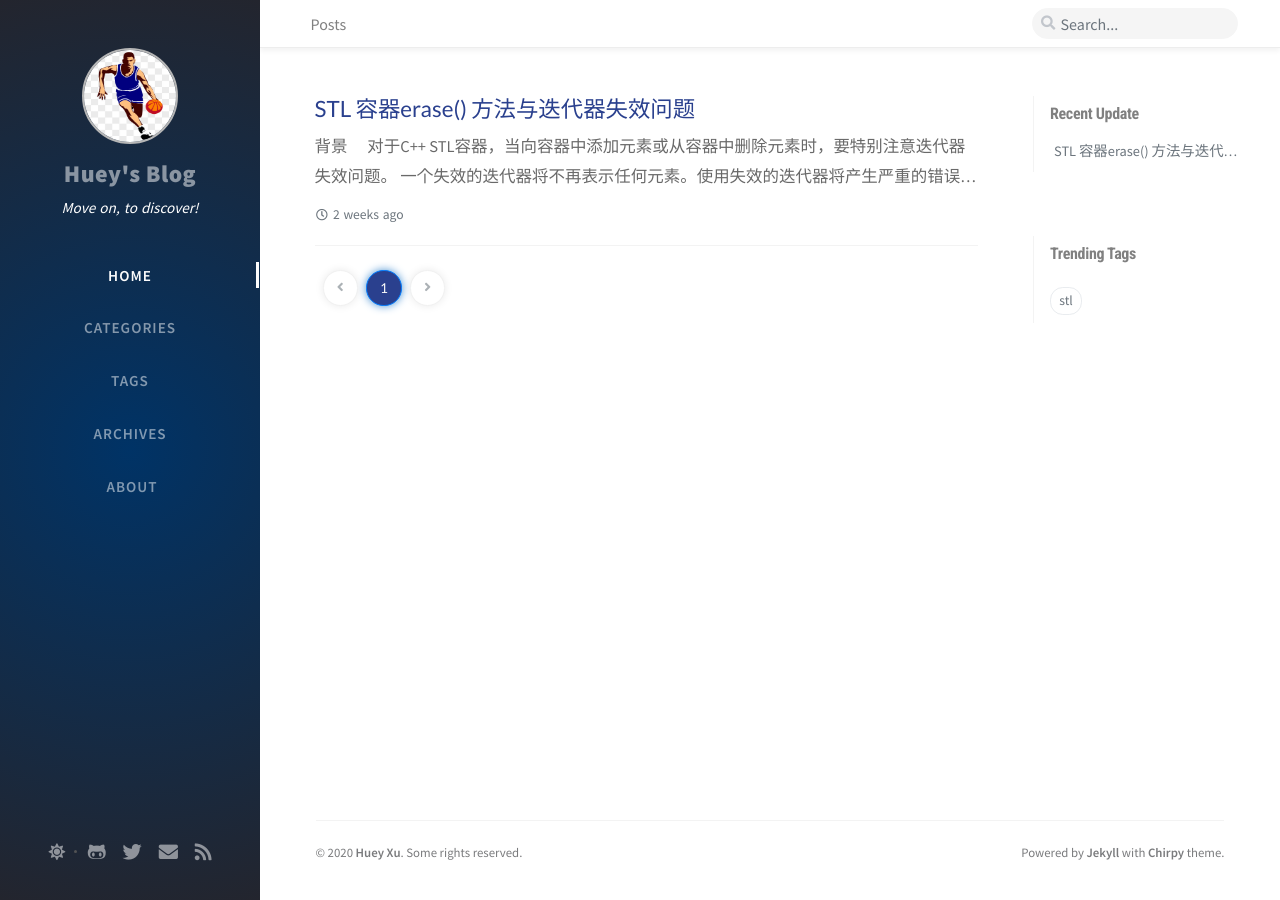
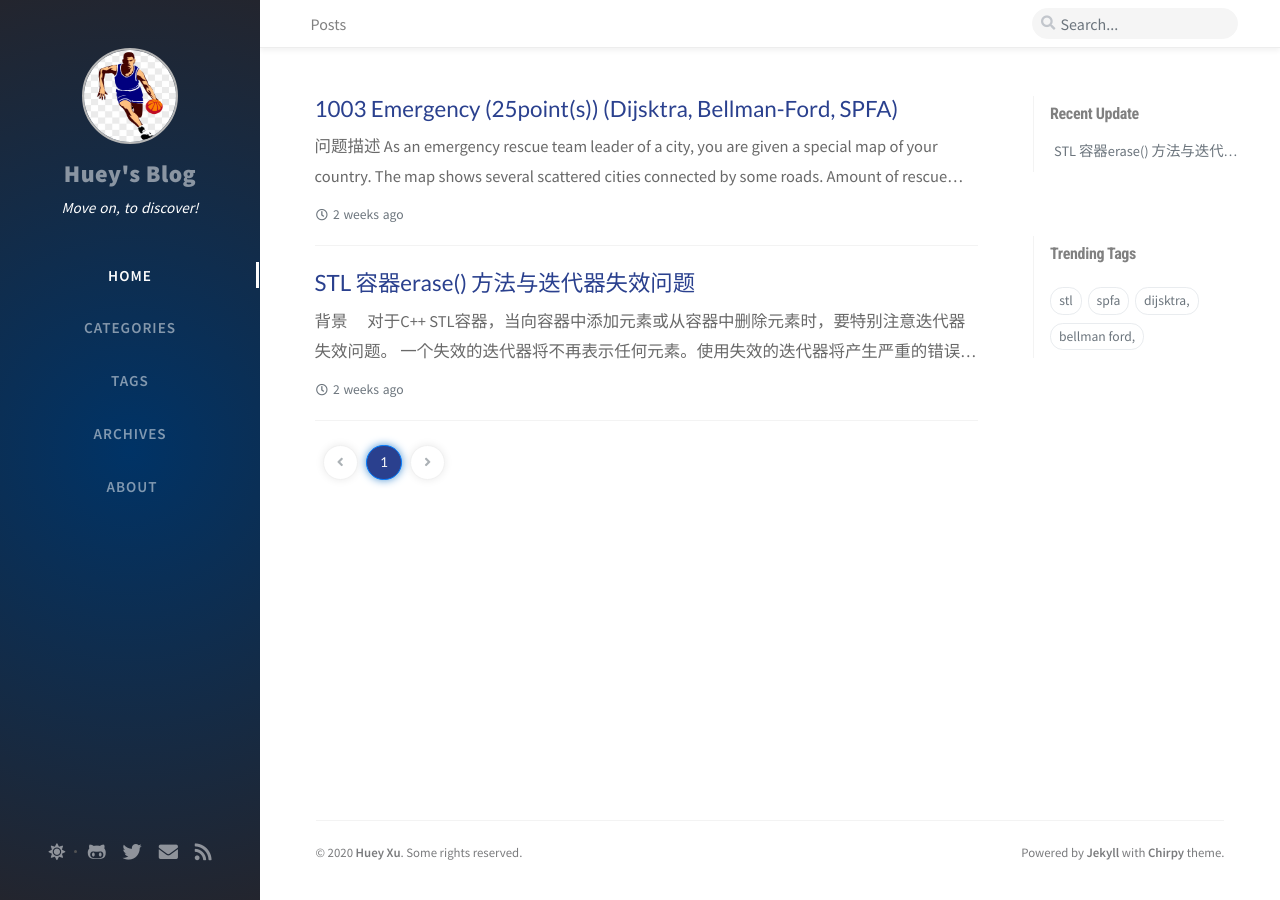
Before and after one commit to hughesxu/hughesxu.github.io, a Jekyll site: the page built from index.html, in a window 1280 px wide. Built offline with Jekyll 4.4.1, drawn with Linux system fonts in a browser that asks for light colours; nearby versions of some CDN libraries; the list of posts is cut into pages by our own code; comment, search, counter and statistics services are not loaded; part of the change alters nothing that is shown.

Commit message:
Add PAT_Advanced_1003_Emergency.markdown

````diff
--- /dev/null
+++ b/_posts/2020-05-27-PAT_Advanced_1003_Emergency.markdown
@@ -0,0 +1,359 @@
+---
+title:  "1003 Emergency (25point(s)) (Dijsktra, Bellman-Ford, SPFA)"
+date:   2020-05-09 17:24:22 +0800
+categories: [PAT, Advanced]
+tags: dijsktra, bellman-ford, spfa
+---
+
++ **问题描述**
+As an emergency rescue team leader of a city, you are given a special map of your country. The map shows several scattered cities connected by some roads.
+Amount of rescue teams in each city and the length of each road between any pair of cities are marked on the map.
+When there is an emergency call to you from some other city, your job is to lead your men to the place as quickly as possible, and at the mean time, call up as many hands on the way as possible.
+
+* Input Specification:
+Each input file contains one test case. For each test case, the first line contains 4 positive integers:
+&emsp;N (≤500) - the number of cities (and the cities are numbered from 0 to N−1), M - the number of roads,
+&emsp;C1 and C2 - the cities that you are currently in and that you must save, respectively.
+The next line contains N integers, where the i-th integer is the number of rescue teams in the i-th city. Then M lines follow, each describes a road with three integers c1, c2 and L,
+which are the pair of cities connected by a road and the length of that road, respectively. It is guaranteed that there exists at least one path from C1 to C2.
+
+
+* Output Specification:
+For each test case, print in one line two numbers: the number of different shortest paths between C1 and C2, and the maximum amount of rescue teams you can possibly gather.
+All the numbers in a line must be separated by exactly one space, and there is no extra space allowed at the end of a line.
+
+* Sample Input:
+```
+5 6 0 2
+1 2 1 5 3
+0 1 1
+0 2 2
+0 3 1
+1 2 1
+2 4 1
+3 4 1
+```
+* Sample Output:
+```
+2 4
+```
+
++ **分析**
+这是一个无向赋权图单源最短路径问题。G(V, E), V代表所有城市集合，E代表相邻城市间道路集合。值得注意的是输出第一项并不是从起始城市到目标城市的最短路径，而是具有最短路径权重的路径数目；第二项是在所有最短路径中能够号召聚集紧急解救团队的最大数目。
+分析显然，城市间的距离不可能为一个负值，所以是个正权值图，即没有任何一条边e具有负值权重。很容易想到使用Dijsktra求解，为了熟悉单源最短路径问题的求解，也尝试了Bellman-Ford和SPFA方法，尽管这两种算法对无负权值图问题求解效率不高。
+
+使用上述几种算法求解的实现中，均定义了`FATAL(x)`函数处理FATAL ERROR, 并定义了`City_Info`结构体来描述每个城市节点信息，具体定义如下：
+```
+// Print out FATAL ERROR info, and exit the program
+#define FATAL(x)            \
+    do {                    \
+        printf("%s\n", x);  \
+        exit(1);            \
+    }while(0);
+
+
+// City_Info to store related info
+typedef struct {
+    int known;              // current city node known (processed) or not.
+    int dist;               // Distance from source city node to current.
+    int path_num;           // Number of shortest path (from s to current).
+    int resc_num;           // Number of rescue teams in current city.
+    int resc_max;           // Max amount of rescue teams that can be gathered (under shortest paths from s to current).
+}City_Info;
+```
+
+    + **Dijsktra**
+
+```
+#include <stdio.h>
+#include <stdlib.h>
+#include <limits.h>
+
+int main(void)
+{
+    int rc = 0;
+    int NN = 0, MM = 0, C1 = 0, C2 = 0;
+    int ii = 0, jj = 0;
+    City_Info *city = NULL;
+    int c1 = 0, c2 = 0, LL = 0;
+    int **cdata = NULL;
+
+    int min_dist = 0, min = -1;
+
+    while (EOF != (rc = scanf("%d%d%d%d", &NN, &MM, &C1, &C2))) {
+        // Dynamically calloc memory for most data structure.
+        city = (City_Info *)calloc(NN, sizeof(City_Info));
+        if (NULL == city) {
+            FATAL("ERROR: Unable to calloc for data*");
+        }
+
+        // cdata to store all the road info, like adjacent table.
+        cdata = (int **)calloc(NN, sizeof(int *));
+        for (ii = 0; ii < NN; ii++) {
+            cdata[ii] = (int *)calloc(NN, sizeof(int));
+        }
+
+        // Initialize all the city distance to INT_MAX
+        for (ii = 0; ii < NN; ii++) {
+            rc = scanf("%d", &(city[ii].resc_num));
+            city[ii].dist = INT_MAX;
+        }
+        city[C1].dist = 0;                          // distance between C1 and C1 is ZERO.
+        city[C1].resc_max = city[C1].resc_num;      // Max rescue teams C1 could gather equal to rescue teams it have.
+        city[C1].path_num = 1;                      // Number of shortest path to 1 (from C1 to C1).
+
+        // Initialize distances between 2 cities with INT_MAX, then overwrite with correct value below.
+        // Cities have distance of INT_MAX between them mean: no connected road.
+        for (ii = 0; ii < NN; ii++) {
+            for (jj = 0; jj < NN; jj++) {
+                cdata[ii][jj] = INT_MAX;
+            }
+        }
+        for (ii = 0; ii < MM; ii++) {
+            rc = scanf("%d%d%d", &c1, &c2, &LL);
+            cdata[c1][c2] = LL;
+            cdata[c2][c1] = LL;
+        }
+
+        // Dijsktra Algorithm
+        if (C1 != C2) {
+            for ( ; ; ) {
+                // Find out unknown city that has shortest path distance
+                for (ii = 0, min_dist = INT_MAX, min = -1; ii < NN; ii++) {
+                    if (0 == city[ii].known && city[ii].dist < min_dist) {
+                        min = ii;
+                        min_dist = city[ii].dist;
+                    }
+                }
+                if (-1 == min)      // min == -1 means: No such unknown city found
+                    break;
+
+                // Set unknown city to known state
+                city[min].known = 1;
+
+                for (ii = 0; ii < NN; ii++) {
+                    if (INT_MAX != cdata[min][ii] && 0 == city[ii].known) {                     // Find out adjacent and unknown city: ii.
+                        if (city[min].dist + cdata[min][ii] < city[ii].dist) {
+                            city[ii].dist = city[min].dist + cdata[min][ii];                    // Update with latest path distance.
+
+                            city[ii].resc_max = city[min].resc_max + city[ii].resc_num;         // If find shorter path, update rescue number directly!
+
+                            city[ii].path_num = city[min].path_num;
+
+                        } else if (city[min].dist + cdata[min][ii] == city[ii].dist) {
+                            city[ii].path_num += city[min].path_num;
+                            if (city[ii].resc_max < city[min].resc_max + city[ii].resc_num)
+                                city[ii].resc_max = city[min].resc_max + city[ii].resc_num;
+                        }
+                    }
+                }
+            }
+        }
+
+        printf("%d %d\n", city[C2].path_num, city[C2].resc_max);
+
+        // Free of memory
+        if (city)
+            free(city);
+        for (ii = 0; ii < NN; ii++) {
+            if (cdata[ii])
+                free(cdata[ii]);
+        }
+        free(cdata);
+    }
+    return 0;
+}
+```
+
+    + **SPFA**
+    在尝试`SPFA`的过程中卡住了一段时间，最开始采用`Dijsktra`方法中同样的原则更新`city[ii].path_num`时，case 2/4不能通过，只能达到19分。
+    查询网上别人分享的代码，仔细思考后找到关键点：`SPFA`对每个边并不能保证只做一次松弛操作，所以如果一个已经处理过的节点（进入过`Queue`并离开`Queue`）再次进入`Queue`中被处理时，`path_num`的更新会重复包含一部分之前已经计算在内的路径数， 导致结果出错。
+    采用的改进方法为：每次更新`path_num`均用其前驱节点的`path_num`求和计算得到，这样避免了重复路径数的产生。
+```
+#include <iostream>
+#include <queue>
+#include <vector>
+#include <set>
+#include <climits>
+int main(void)
+{
+    int NN = 0, MM = 0, C1 = 0, C2 = 0;
+    int ii = 0, jj = 0;
+    int c1 = 0, c2 = 0, LL = 0;
+    int index = 0;
+
+    while ( cin >> NN >> MM >> C1 >> C2 ) {
+
+        queue<int> ComingQ;
+        vector<int>Inqueue(NN);
+        vector<City_Info> city(NN);
+
+        for (ii = 0; ii < NN; ii++) {
+            cin >> (city[ii].resc_num);
+            city[ii].dist = INT_MAX;
+        }
+        city[C1].dist = 0;
+        city[C1].resc_max = city[C1].resc_num;
+        city[C1].path_num = 1;
+
+        // Initialize all the data, similar principle with that used in Dijsktra.
+        // cdata to store all the road info, like adjacent table.
+        vector<vector<int> > cdata(NN);
+        for (ii = 0; ii < NN; ii++)
+            cdata[ii].assign(NN, INT_MAX);
+
+        for (ii = 0; ii < MM; ii++) {
+            cin >> c1 >> c2 >> LL;
+            cdata[c1][c2] = LL;
+            cdata[c2][c1] = LL;
+        }
+
+        // Start of process: put source city node into Processing Queue.
+        ComingQ.push(C1);
+        Inqueue[C1] = 1;
+
+        // Save pre-node city
+        vector<set<int> > pre(NN);
+
+        while ( !ComingQ.empty() ) {
+            index = ComingQ.front();
+            Inqueue[index] = 0;
+            ComingQ.pop();
+
+            for (ii = 0; ii < NN; ii++) {
+                // Find out adjacent cities
+                if (INT_MAX != cdata[index][ii]) {
+                    if (city[ii].dist > city[index].dist + cdata[index][ii]) {
+                        city[ii].dist = city[index].dist + cdata[index][ii];
+
+                        city[ii].resc_max = city[index].resc_max + city[ii].resc_num;
+
+                        city[ii].path_num = city[index].path_num;
+                        pre[ii].clear();
+                        pre[ii].insert(index);
+
+                        if (0 == Inqueue[ii]) {
+                            ComingQ.push(ii);
+                            Inqueue[ii] = 1;
+                        }
+                    } else if (city[ii].dist == city[index].dist + cdata[index][ii]) {
+                        /*
+                         * If one node adjacent to target node be pushed into queue for second time, then
+                         * partial path_num will be counted for second time.
+                         */
+                        // city[ii].path_num += city[index].path_num;          // Count in path_num of index
+
+                        pre[ii].insert(index);
+                        city[ii].path_num = 0;
+                        for(set<int>::iterator it = pre[ii].begin(); it != pre[ii].end(); it++)
+                            city[ii].path_num += city[*it].path_num;
+
+                        if (city[ii].resc_max < city[index].resc_max + city[ii].resc_num)
+                            city[ii].resc_max = city[index].resc_max + city[ii].resc_num;
+
+                        // resc_max update also lead to partial update of other part of graph
+                        if (0 == Inqueue[ii]) {
+                            ComingQ.push(ii);
+                            Inqueue[ii] = 1;
+                        }
+                    }
+                }
+            }
+        }
+    }
+    cout << city[C2].path_num << " " << city[C2].resc_max << endl;
+}
+return 0;
+}
+
+```
+
+
+    + **Bellman-Ford**
+    采用`Bellman-Ford`算法求解时同样使用和`SPFA`相同的策略更新`path_num`。
+```
+#include <iostream>
+#include <queue>
+#include <vector>
+#include <set>
+#include <climits>
+
+using namespace std;
+
+int main(void)
+{
+    int NN = 0, MM = 0, C1 = 0, C2 = 0;
+    int ii = 0, jj = 0;
+    int c1 = 0, c2 = 0, LL = 0;
+    int index = 0;
+
+    while ( cin >> NN >> MM >> C1 >> C2 ) {
+        vector<City_Info> city(NN);
+
+        for (ii = 0; ii < NN; ii++) {
+            cin >> (city[ii].resc_num);
+            city[ii].dist = INT_MAX;
+        }
+        city[C1].dist = 0;
+        city[C1].resc_max = city[C1].resc_num;
+        city[C1].path_num = 1;
+
+        // Initialize
+        // cdata to store all the road info, like adjacent table.
+        vector<vector<int> > cdata(NN);
+        for (ii = 0; ii < NN; ii++)
+            cdata[ii].assign(NN, INT_MAX);
+
+        for (ii = 0; ii < MM; ii++) {
+            cin >> c1 >> c2 >> LL;
+            cdata[c1][c2] = LL;
+            cdata[c2][c1] = LL;
+        }
+
+        // Start of process
+        vector<set<int> > pre(NN);
+
+        for (jj = 1; jj < NN; jj++) {                   // Max relaxation times of each edge is (NN-1).
+
+            // Traverse every edge of city graph
+            for (index = 0; index < NN; index++) {
+                for (ii = 0; ii < NN; ii++) {
+                    // Find out adjacent cities
+                    if (INT_MAX != cdata[index][ii]) {
+                        // Skip those unknown/invisible node (have not updated distance), because these nodes could not relax any adjacent nodes.
+                        if (INT_MAX == city[index].dist) {
+
+                        } else if (city[ii].dist > city[index].dist + cdata[index][ii]) {
+                            city[ii].dist = city[index].dist + cdata[index][ii];
+
+                            city[ii].resc_max = city[index].resc_max + city[ii].resc_num;
+
+                            city[ii].path_num = city[index].path_num;
+                            pre[ii].clear();
+                            pre[ii].insert(index);
+
+                        } else if (city[ii].dist == city[index].dist + cdata[index][ii]) {
+                            /*
+                             * If one node adjacent to target node be pushed into queue for second time, then
+                             * partial path_num will be counted for second time.
+                             */
+                            // city[ii].path_num += city[index].path_num;          // Count in path_num of index
+
+                            pre[ii].insert(index);
+                            city[ii].path_num = 0;
+                            for(set<int>::iterator it = pre[ii].begin(); it != pre[ii].end(); it++)
+                                city[ii].path_num += city[*it].path_num;
+
+                            if (city[ii].resc_max < city[index].resc_max + city[ii].resc_num)
+                                city[ii].resc_max = city[index].resc_max + city[ii].resc_num;
+
+                        }
+                    }
+                }
+            }
+        }
+        cout << city[C2].path_num << " " << city[C2].resc_max << endl;
+    }
+    return 0;
+}
+```
````
Also changed, not shown: _posts/2020-05-18-STL-iterator-failure-with-erase-method.markdown (line endings or trailing spaces).
